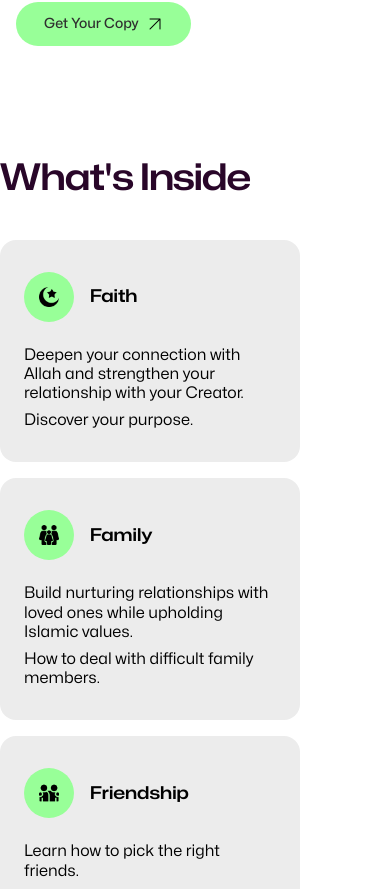
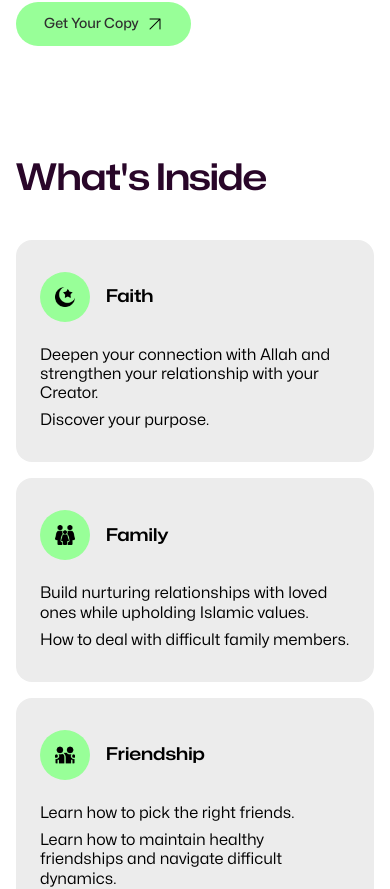
Before and after one commit to jubril-a/safe-with-muhinat, a Next.js app: page /resourses/wisdom-letters in a window 390 px wide. Shown: the part 856-1745 px from the top of the page. Built offline with nearby package versions, Linux system fonts and the light colour scheme.

Commit message:
overflow fix

```diff
--- a/app/components/About.module.scss
+++ b/app/components/About.module.scss
@@ -21,7 +21,7 @@
 }
 
 .aboutContent {
-    padding-block: 3rem;
+    padding-top: 3rem;
 
     h2 {
         span {
@@ -31,7 +31,7 @@
 }
 
 .certifications {
-    padding-inline: 1rem;
+    padding: 3rem 1rem 0;
 }
 
 .h3 {
--- a/app/components/Content.jsx
+++ b/app/components/Content.jsx
@@ -64,7 +64,7 @@ const ContentBox = ({icon, heading, desc}) => {
 
 const Content = () => {
   return (
-    <div className="constraint-500">
+    <div className={`${styles.contentWrapper} constraint-500`}>
       <h2 className={styles.h2}>What's Inside</h2>
       <div className={styles.contents}>{toc.map((item) => <ContentBox key={item.chapter} icon={item.icon} heading={item.chapter} desc={item.descriptions} />)}</div>
     </div>
--- a/app/components/content.module.scss
+++ b/app/components/content.module.scss
@@ -1,4 +1,11 @@
 @use './variables.module.scss';
+
+@media (max-width: 1000px) {
+    .contentWrapper {
+        padding-inline: 1rem;
+    }
+}
+
 
 .contents {
     display: flex;
@@ -8,7 +15,7 @@
 
 .ContentBox {
     background-color: rgb(236, 236, 236);
-    flex: 300px 0 0;
+    flex: 300px 1 0;
     padding: 2rem 1.5rem;
     border-radius: 1rem;
 }
--- a/app/globals.css
+++ b/app/globals.css
@@ -6,6 +6,8 @@ body {
 body {
   -webkit-font-smoothing: antialiased;
   -moz-osx-font-smoothing: grayscale;
+  width: 100vw;
+  overflow-x: hidden;
 }
 
 *, *::before, *::after {
```
